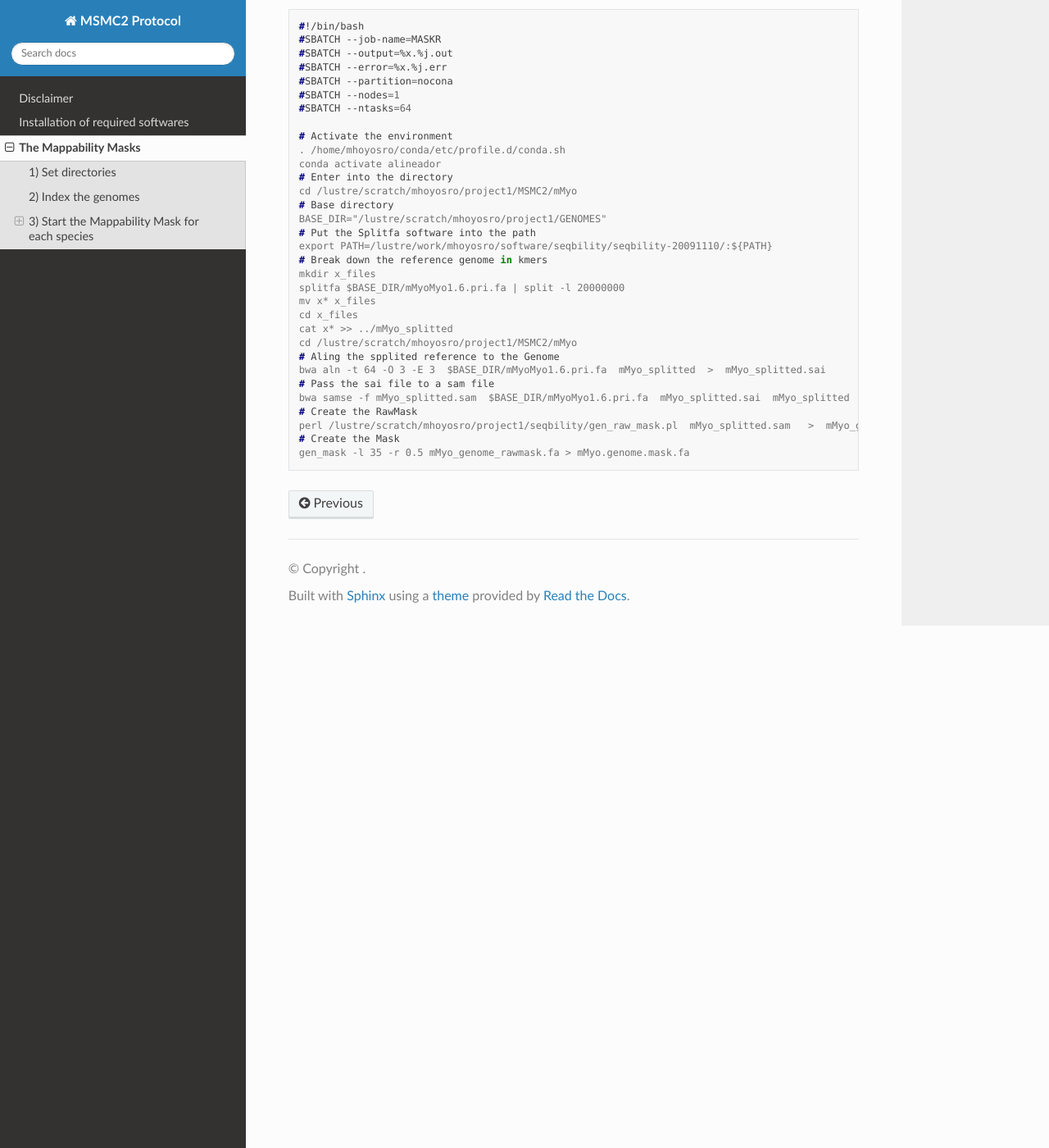
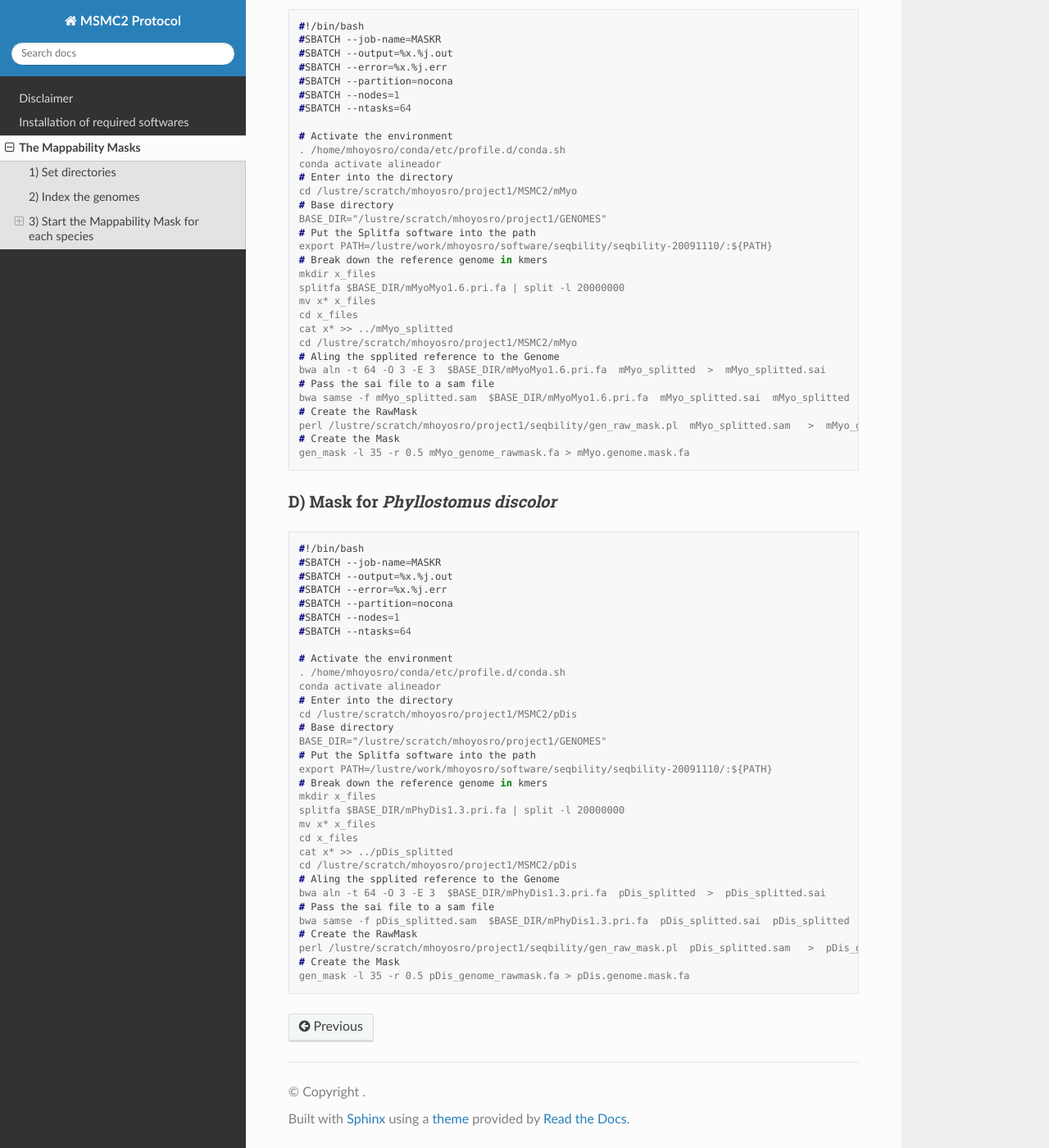
Before and after one commit to hoyosmanuel/MSMC2-Protocol, a Sphinx documentation site: the page built from docs/source/02_Data_Pre-Processing.rst, in a window 1280 px wide and 1400 px high, scrolled down 2532 px. Shown: the whole window at 82% size. Built offline with Sphinx 7.4.7 and the Read the Docs theme 3.1.0, drawn with Linux system fonts in a browser that asks for light colours.

Commit message:
Update 02_Data_Pre-Processing.rst

```diff
--- a/docs/source/02_Data_Pre-Processing.rst
+++ b/docs/source/02_Data_Pre-Processing.rst
@@ -179,3 +179,42 @@ C) Mask for *Myotis myotis*
   perl /lustre/scratch/mhoyosro/project1/seqbility/gen_raw_mask.pl  mMyo_splitted.sam   >  mMyo_genome_rawmask.fa
   # Create the Mask
   gen_mask -l 35 -r 0.5 mMyo_genome_rawmask.fa > mMyo.genome.mask.fa
+
+
+D) Mask for *Phyllostomus discolor*
+~~~~~~~~~~~~~~~~~~~~~~~~~~~~~~~~~~~~
+
+.. code-block:: console
+
+  #!/bin/bash
+  #SBATCH --job-name=MASKR
+  #SBATCH --output=%x.%j.out
+  #SBATCH --error=%x.%j.err
+  #SBATCH --partition=nocona
+  #SBATCH --nodes=1
+  #SBATCH --ntasks=64
+
+  # Activate the environment
+  . /home/mhoyosro/conda/etc/profile.d/conda.sh
+  conda activate alineador
+  # Enter into the directory
+  cd /lustre/scratch/mhoyosro/project1/MSMC2/pDis
+  # Base directory
+  BASE_DIR="/lustre/scratch/mhoyosro/project1/GENOMES"
+  # Put the Splitfa software into the path
+  export PATH=/lustre/work/mhoyosro/software/seqbility/seqbility-20091110/:${PATH}
+  # Break down the reference genome in kmers
+  mkdir x_files
+  splitfa $BASE_DIR/mPhyDis1.3.pri.fa | split -l 20000000
+  mv x* x_files
+  cd x_files
+  cat x* >> ../pDis_splitted
+  cd /lustre/scratch/mhoyosro/project1/MSMC2/pDis
+  # Aling the spplited reference to the Genome
+  bwa aln -t 64 -O 3 -E 3  $BASE_DIR/mPhyDis1.3.pri.fa  pDis_splitted  >  pDis_splitted.sai
+  # Pass the sai file to a sam file
+  bwa samse -f pDis_splitted.sam  $BASE_DIR/mPhyDis1.3.pri.fa  pDis_splitted.sai  pDis_splitted
+  # Create the RawMask
+  perl /lustre/scratch/mhoyosro/project1/seqbility/gen_raw_mask.pl  pDis_splitted.sam   >  pDis_genome_rawmask.fa
+  # Create the Mask
+  gen_mask -l 35 -r 0.5 pDis_genome_rawmask.fa > pDis.genome.mask.fa
```
